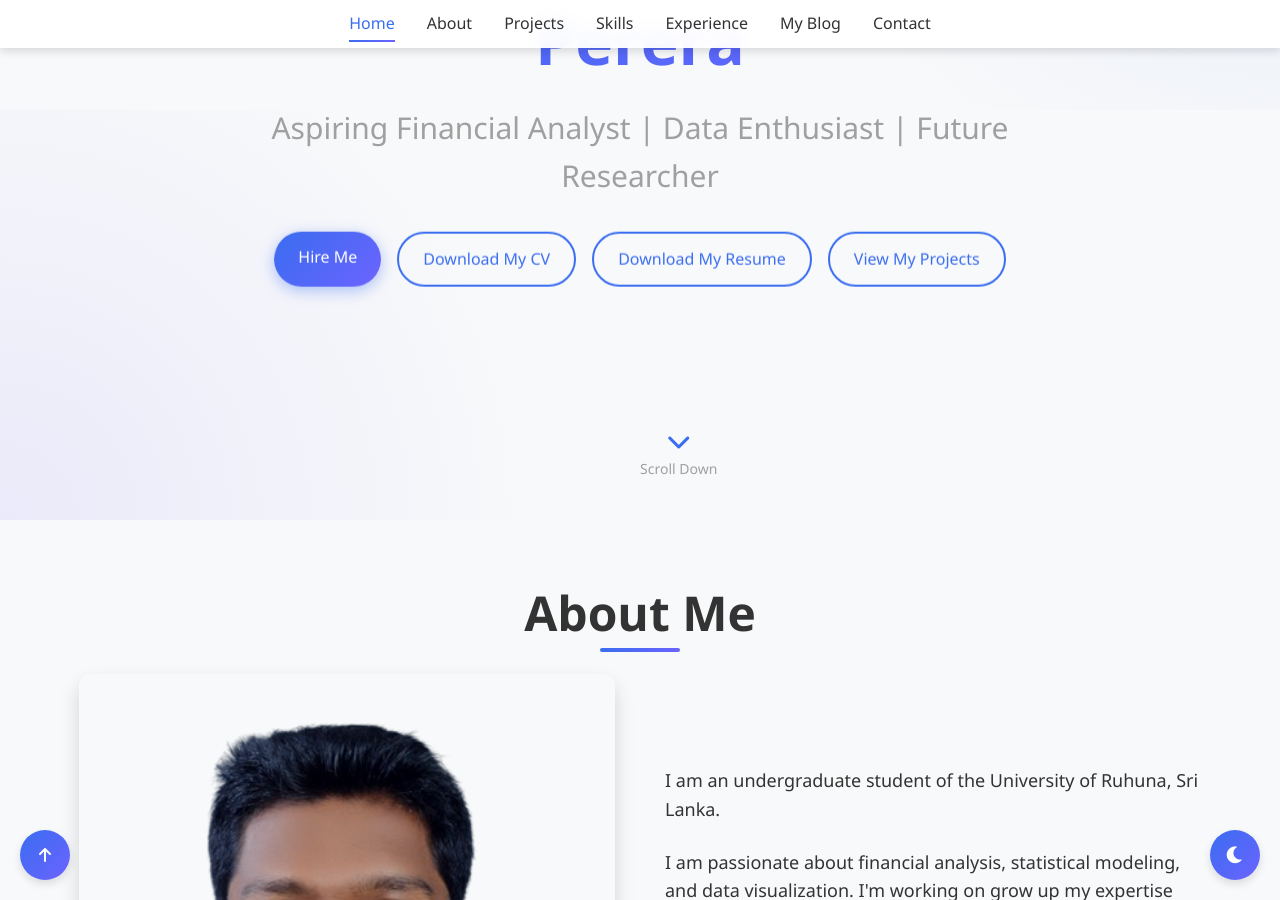
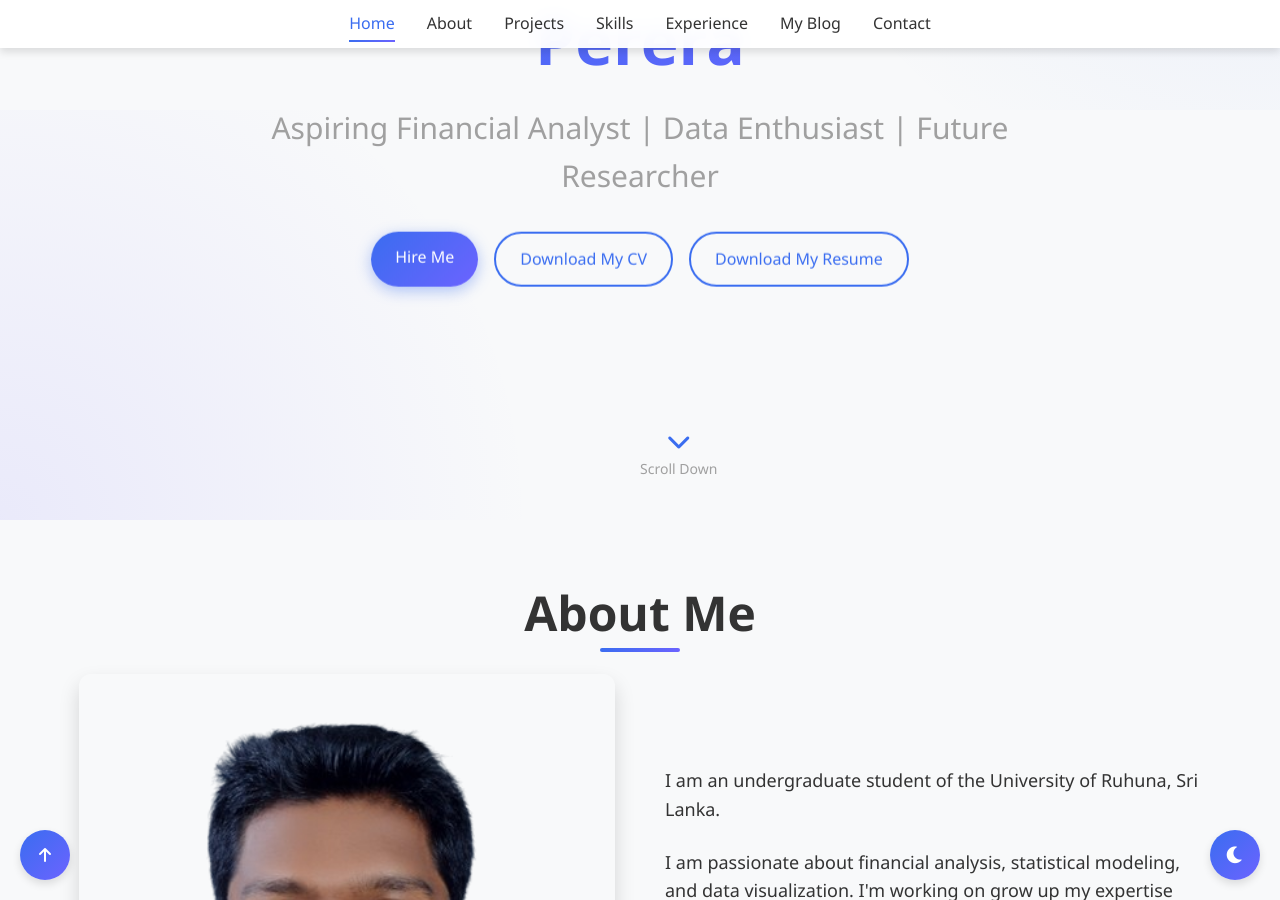
Before and after one commit to MHMNP2021/portfolio.github.io, a Jekyll site: the page index.html, which Jekyll copies as it is, in a window 1280 px wide and 900 px high, scrolled down 348 px. Built offline with Jekyll 4.4.1, drawn with Linux system fonts in a browser that asks for light colours.

Commit message:
Update index.html

```diff
--- a/index.html
+++ b/index.html
@@ -34,7 +34,7 @@
                     <a href="#contact" class="btn primary-btn">Hire Me</a>
                     <a href="assets/mycv.pdf" class="btn secondary-btn">Download My CV</a>
                      <a href="assets/myresume.pdf" class="btn secondary-btn">Download My Resume</a>
-                    <a href="#projects" class="btn secondary-btn">View My Projects</a>
+<!--                     <a href="#projects" class="btn secondary-btn">View My Projects</a> -->
                 </div>
             </div>
         </div>
@@ -100,7 +100,7 @@
 <!--                             <span>CSS</span>
                             <span>JavaScript</span> -->
                         </div>
-                        <div class="project-links">
+                        <div class="hero-buttons">
                             <a href="assets/documents/socialresearch1.pdf" target="_blank" rel="noopener noreferrer" class="btn small-btn">View Case Study</a>
                         </div>
                     </div>
```
